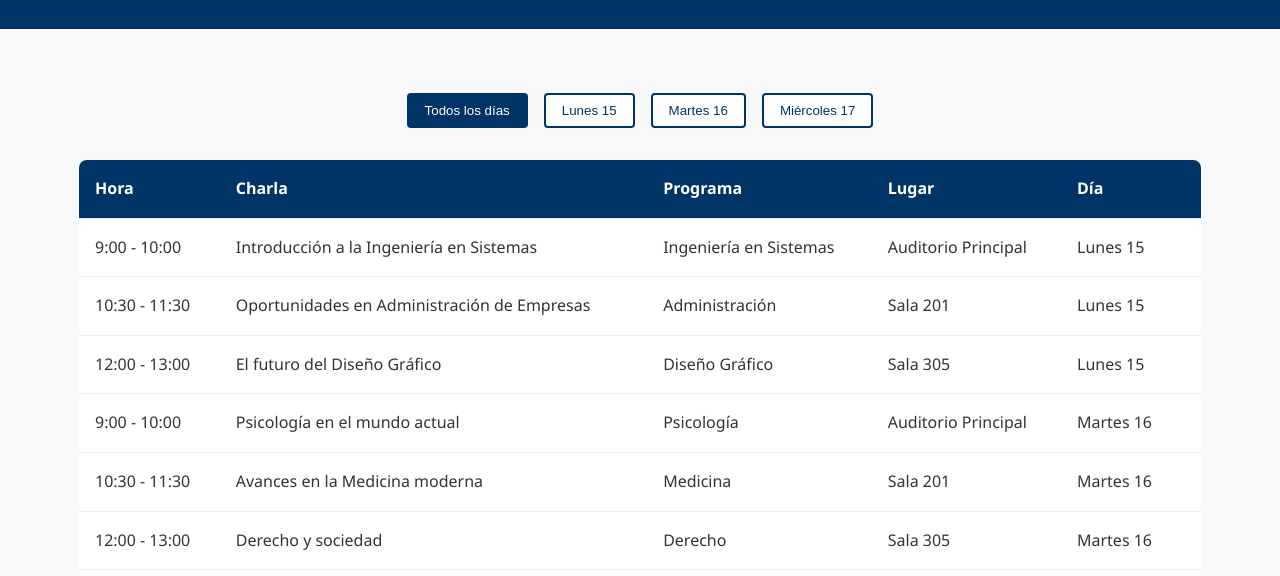
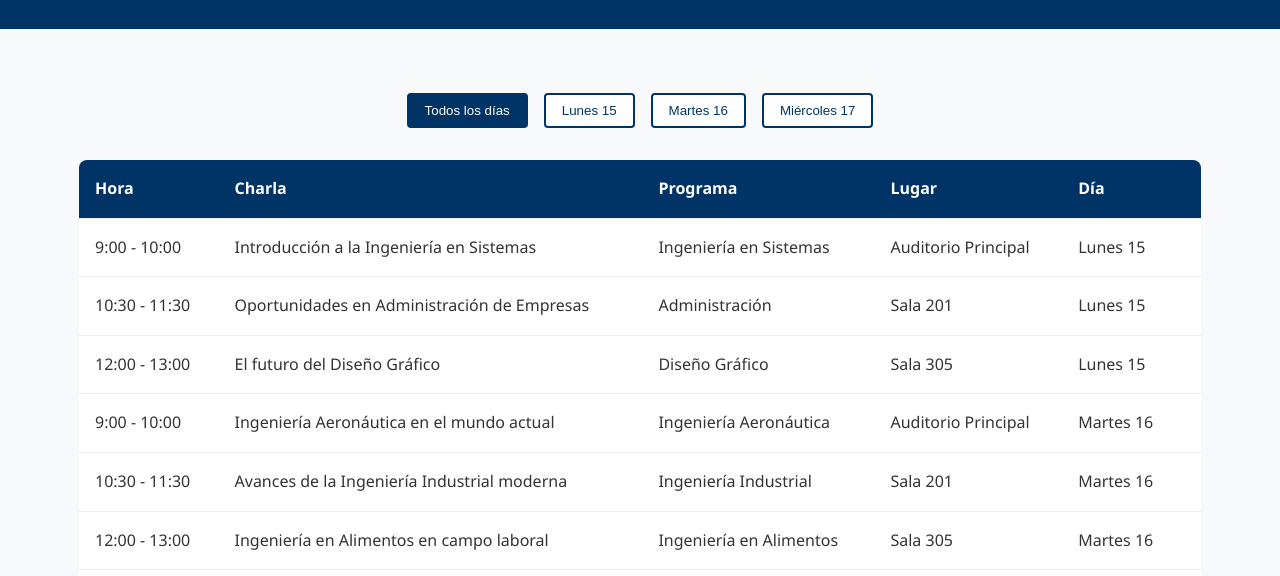
Before and after one commit to abimafit/Lab7-DSV, a plain HTML site: page horarios.html in a window 1280 px wide. Shown: the part 224-800 px from the top of the page. Drawn offline with Linux system fonts and the light colour scheme.

```diff
--- a/horarios.html
+++ b/horarios.html
@@ -76,22 +76,22 @@
                             </tr>
                             <tr class="martes">
                                 <td>9:00 - 10:00</td>
-                                <td>Psicología en el mundo actual</td>
-                                <td>Psicología</td>
+                                <td>Ingeniería Aeronáutica en el mundo actual</td>
+                                <td>Ingeniería Aeronáutica</td>
                                 <td>Auditorio Principal</td>
                                 <td>Martes 16</td>
                             </tr>
                             <tr class="martes">
                                 <td>10:30 - 11:30</td>
-                                <td>Avances en la Medicina moderna</td>
-                                <td>Medicina</td>
+                                <td>Avances de la Ingeniería Industrial moderna</td>
+                                <td>Ingeniería Industrial</td>
                                 <td>Sala 201</td>
                                 <td>Martes 16</td>
                             </tr>
                             <tr class="martes">
                                 <td>12:00 - 13:00</td>
-                                <td>Derecho y sociedad</td>
-                                <td>Derecho</td>
+                                <td>Ingeniería en Alimentos en campo laboral</td>
+                                <td>Ingeniería en Alimentos</td>
                                 <td>Sala 305</td>
                                 <td>Martes 16</td>
                             </tr>
```
